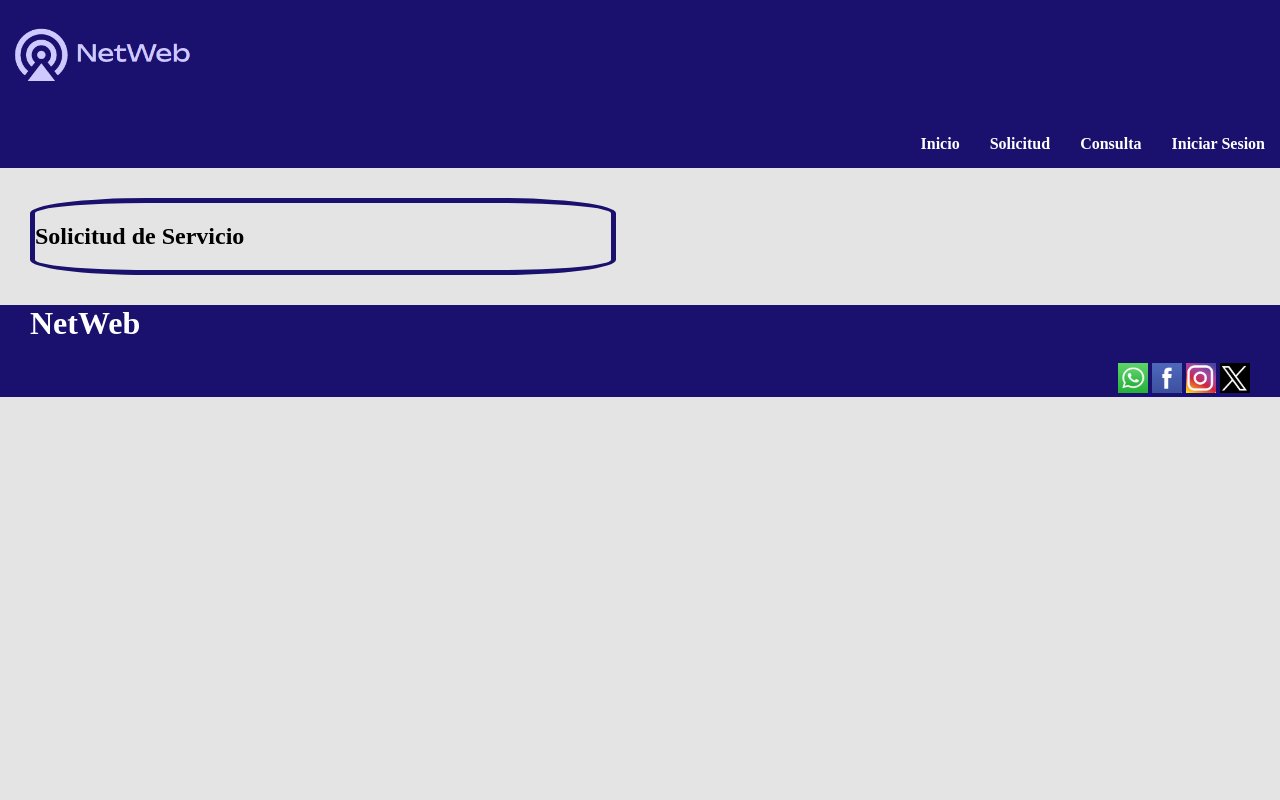
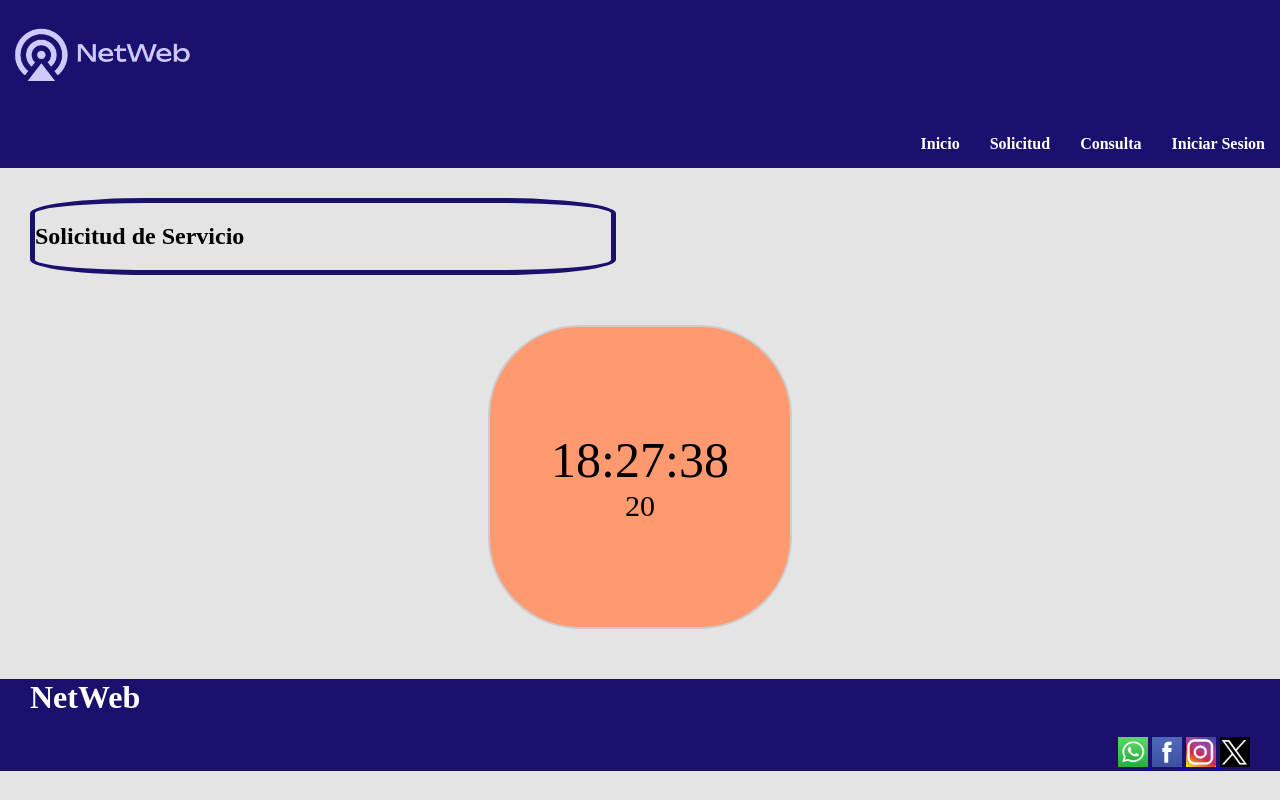
Before and after one commit to nicolasneira/Integrador_idw, a plain HTML site: page solicitud.html in a window 1280 px wide. Drawn offline with Linux system fonts and the light colour scheme.

Commit message:
Add files via upload

```diff
--- /dev/null
+++ b/css/estiloreloj.css
@@ -0,0 +1,19 @@
+.clock{
+	width: 300px;
+	height: 300px;
+	margin: 50px auto;
+	border: 2px solid #ccc;
+	border-radius: 30%;
+	display: flex;
+	justify-content: center;
+	align-items:center;
+	background-color: #FF9A70;
+	flex-direction:column;
+}
+#time{
+	font-size: 50px;
+	background-color:;
+}
+#fecha{
+	font-size: 30px;
+}
--- /dev/null
+++ b/js/scriptreloj.js
@@ -0,0 +1,21 @@
+function updateClock(){
+	var currentTime=new Date();
+	var hours=currentTime.getHours();
+	var minutes=currentTime.getMinutes();
+	var seconds=currentTime.getSeconds();
+	var fechaString=currentTime.getDate();
+	var options={ weekday:'long', year:'numeric', month:'long',day:'numeric'};
+	hours=padZero(hours);
+	minutes=padZero(minutes);
+	seconds=padZero(seconds);
+
+	var timeString=hours+":"+minutes+":"+seconds;
+	document.getElementById("time").textContent=timeString;
+	document.getElementById("fecha").textContent=fechaString;
+	setTimeout(updateClock,1000);
+}
+function padZero(number){
+	return number<10?"0"+number:number;
+}
+
+updateClock();
--- a/solicitud.html
+++ b/solicitud.html
@@ -33,6 +33,12 @@
 
 		 </div>
 	</div>
+	<div class="clock">
+		<link rel="stylesheet" href="css\estiloreloj.css">
+		<script src="js\scriptreloj.js" defer></script>
+		<div id="time"></div>
+		<div id="fecha"></div>
+	</div>
 	<div class="pie">
 		 <h1>NetWeb</h1>
 		<div class="iconos">
```
